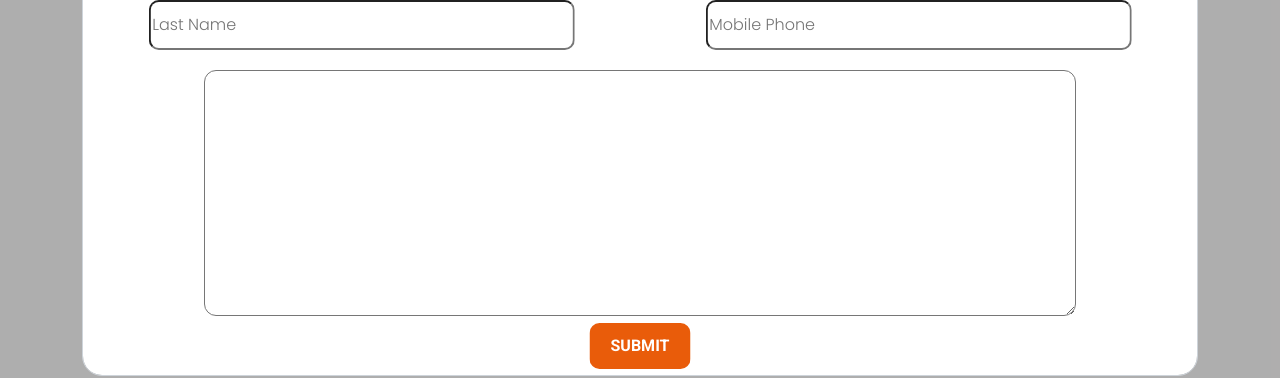
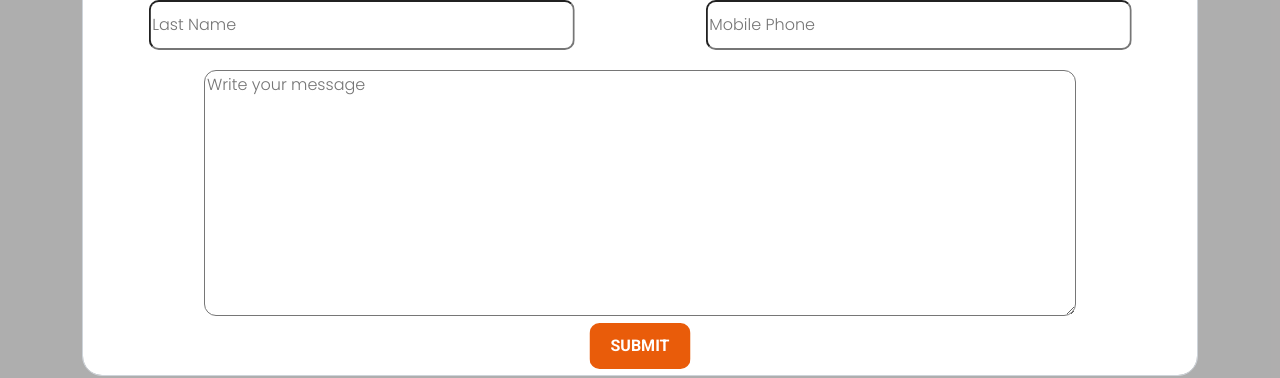
Before and after one commit to CarlosFaccelli26/MilesToneProject-The-Lock-Door, a plain HTML site: page index.html in a window 1280 px wide. Shown: the part 4585-4963 px from the top of the page. Drawn offline with nearby package versions, Linux system fonts and the light colour scheme; some packages are replaced by stand-ins of ours; a script that the page names is missing.

Commit message:
Updating readme.md file

```diff
--- a/index.html
+++ b/index.html
@@ -234,7 +234,6 @@
                 <div id="map"></div>
             </div>
         </div>
-        </div>
     </section>
     <!-- /Location -->
     <!-- Reviews -->
@@ -332,7 +331,7 @@
                 </div>
                 <div class="row">
                     <div class="col-12">
-                        <textarea name="" cols="100" rows="10" required></textarea>
+                        <textarea name="textarea" cols="100" rows="10" placeholder="Write your message" required></textarea>
                     </div>
                 </div>
                 <div class="row">
```
Also changed, not shown: 1 other file.
